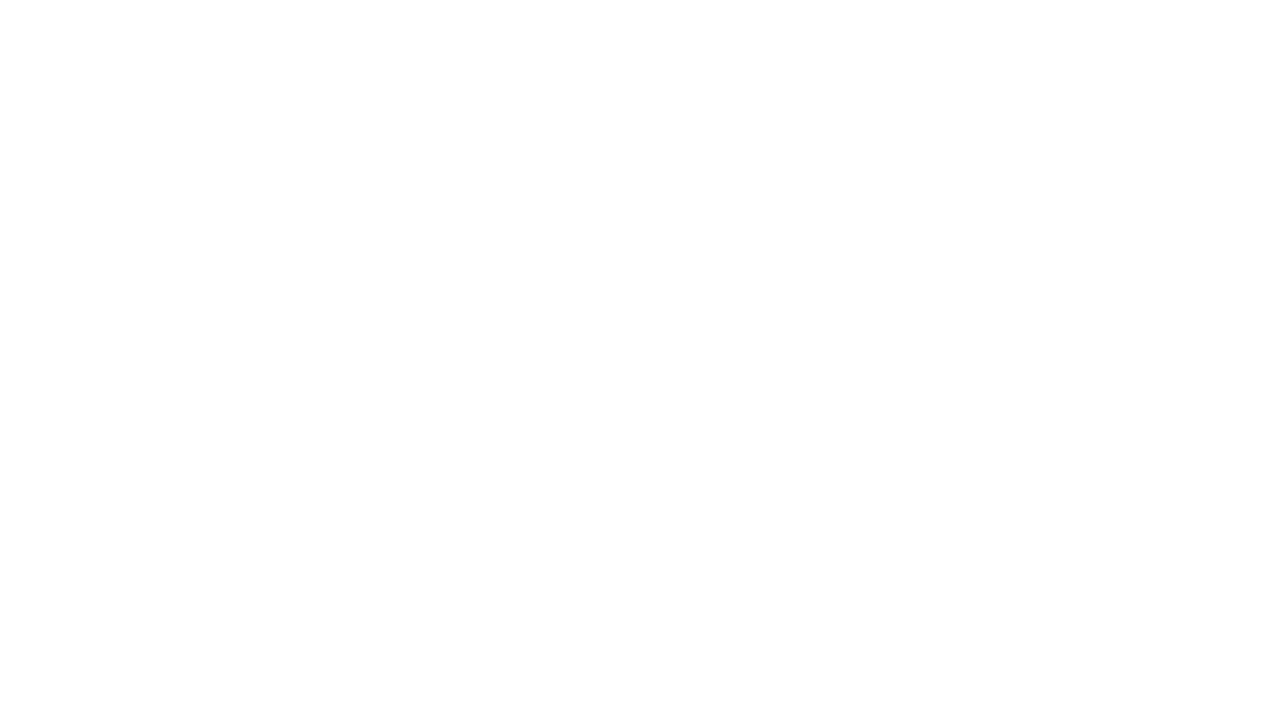
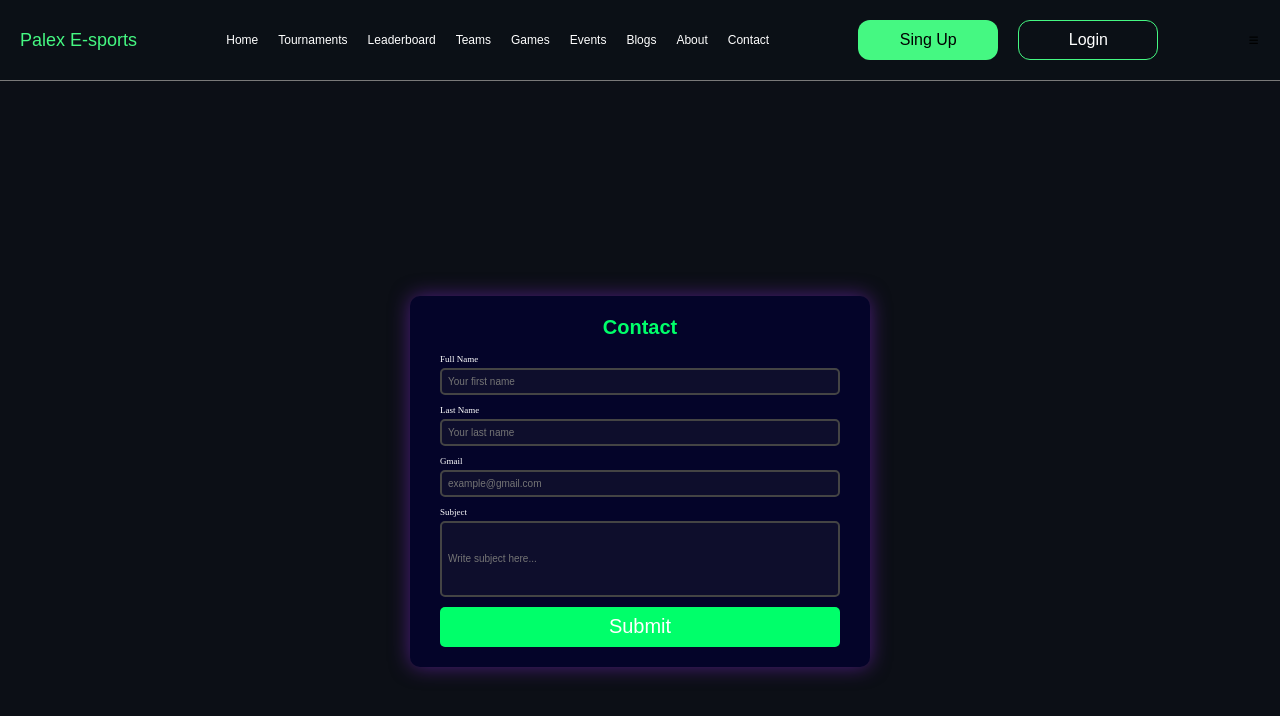
Before and after one commit to aziz-boujaada/brief3_Plateforme_E-Sports, a plain HTML site: page pages/contact.html in a window 1280 px wide. Drawn offline with Linux system fonts and the light colour scheme; a web font is replaced by a local one.

Commit message:
réalisation du page contact

```diff
--- a/assets/styles/contact.css
+++ b/assets/styles/contact.css
@@ -0,0 +1,81 @@
+
+.contact-container {
+  display: flex;
+  justify-content: center;
+  align-items: center;
+  height: 100vh;
+  background-color: #0c0f16;
+}
+
+
+.contact{
+  background-color: rgb(4, 4, 41);
+  padding: 2rem 3rem;
+  border-radius: 10px;
+  box-shadow: 0 0 20px rgba(138, 43, 226, 0.5);
+  color: #fff;
+  width: 400px;
+}
+
+
+.contact h1 {
+  color: #00ff6a;
+  text-align: center;
+
+  margin-bottom: 1.5rem;
+}
+
+
+.inputs{
+  display: flex;
+  flex-direction: column;
+  margin-bottom: 1rem;
+}
+
+.inputs label {
+  font-size: 0.9rem;
+  margin-bottom: 0.4rem;
+}
+
+.inputs input {
+  padding: 0.6rem;
+  border: 2px solid #444;
+  border-radius: 5px;
+  background-color: #0e0e2c;
+  color: #fff;
+
+
+}
+
+.inputs input:focus {
+  border-color:  #b59ded;
+  box-shadow: 0 0 10px #8204f7;
+}
+
+
+.btn {
+  width: 100%;
+  padding: 0.8rem;
+  background-color: #00ff6a;
+  color: #fff;
+  font-size: 2rem;
+  border-radius: 5px;
+  cursor: pointer;
+
+}
+
+.btn:hover {
+  background-color: #00ff6a;
+  box-shadow: 0 0 15px #a55eea;
+}
+
+
+
+.sub{
+
+height: 60px;
+  text-align: left;
+  vertical-align: top;
+  padding-top: 10px;
+
+}
--- a/pages/contact.html
+++ b/pages/contact.html
@@ -0,0 +1,89 @@
+<!DOCTYPE html>
+<html lang="en">
+<head>
+    <meta charset="UTF-8">
+    <meta name="viewport" content="width=device-width, initial-scale=1.0">
+
+    <title>Palex E-sports</title>
+    <link rel="stylesheet" href="https://cdnjs.cloudflare.com/ajax/libs/font-awesome/7.0.1/css/all.min.css">
+    <link rel="stylesheet" href="../assets/styles/global.css">
+    <link rel="stylesheet" href="../assets/styles/contact.css">
+</head>
+<body>
+    <!--Header-->
+    <header id="header">
+        <div class="logo">
+            <a href="index.html"><span>Palex E-sports</span></a>
+        </div>
+        <div class="nav_list">
+            <nav>
+                <ul>
+                    <a href="index.html">
+                        <li>Home</li>
+                    </a>
+                    <a href="./pages/tournaments.html">
+                        <li>Tournaments</li>
+                    </a>
+                    <a href="./pages/leaderboard.html">
+                        <li>Leaderboard</li>
+                    </a>
+                    <a href="./pages/teams.html">
+                        <li>Teams</li>
+                    </a>
+                    <a href="./pages/games.html">
+                        <li>Games</li>
+                    </a>
+                    <a href="./pages/events.html">
+                        <li>Events</li>
+                    </a>
+                    <a href="./pages/blogs.html">
+                        <li>Blogs</li>
+                    </a>
+                    <a href="./pages/about.html">
+                        <li>About</li>
+                    </a>
+                    <a href="./pages/contact.html">
+                        <li>Contact</li>
+                    </a>
+                </ul>
+            </nav>
+        </div>
+        <div class="connection_btn">
+            <a href="./pages/singUp.html"><button>Sing Up</button></a>
+            <a href="./pages/login.html"><button class="login_btn">Login</button></a>
+        </div>
+        <!--mobile open menu icon -->
+        <div class="open_mobile_menu">
+            <i class="fa-solid fa-bars"></i>
+        </div>
+    </header>
+
+    <!-- contact -->
+
+<div class="contact-container">
+  <form class="contact" >
+    <h1>Contact</h1>
+
+    <div class="inputs">
+      <label>Full Name</label>
+      <input type="text" placeholder="Your first name" required>
+    </div>
+
+    <div class="inputs">
+      <label>Last Name</label>
+      <input type="text" placeholder="Your last name" required>
+    </div>
+
+    <div class="inputs">
+      <label>Gmail</label>
+      <input type="email" placeholder="example@gmail.com" required>
+    </div>
+
+    <div class="inputs">
+      <label>Subject</label>
+      <input class="sub" type="text" placeholder="Write subject here..." required>
+    </div>
+
+    <button class="btn">Submit</button>
+  </form>
+</div>
```
Also changed, not shown: assets/styles/teams.css (+65 -21 lines), pages/teams.html (+25 -1 lines), 1 other file.
